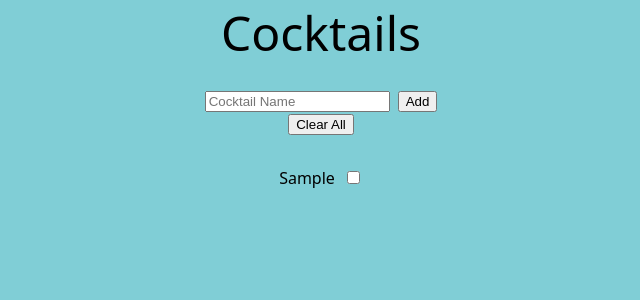
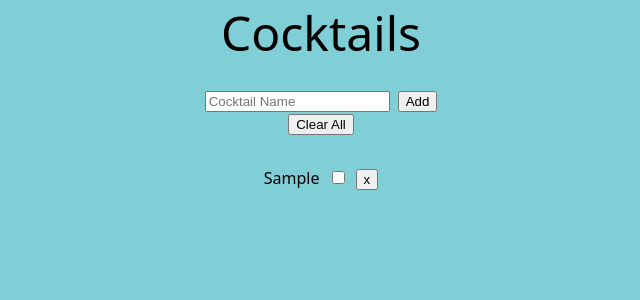
Before and after one commit to cw417/react-practice, a React (Create React App) app in the folder cocktail-app/: page / in a window 1280 px wide. Both pictures are taken after typing "Sample" into the empty fields and a click on the button "Add". Shown: the top 300 px of the page, without its empty margins (319-959 px from the left). Built offline with nearby package versions, Linux system fonts and the light colour scheme.

Commit message:
Add remove button for cocktails

```diff
--- a/cocktail-app/src/App.js
+++ b/cocktail-app/src/App.js
@@ -41,6 +41,11 @@ function App() {
     setCocktails([])
   }
 
+  function removeCocktail(id) {
+    const newCocktails = cocktails.filter(cocktail => cocktail.id !== id)
+    setCocktails(newCocktails)
+  }
+
   function addIngredient(id, name, amount) {
     // used in CocktailInfo component
     const newCocktails = [...cocktails]
@@ -75,6 +80,7 @@ function App() {
           <CocktailList
             cocktails={cocktails}
             addIngredient={addIngredient}
+            removeCocktail={removeCocktail}
           />
           </div>
       </div>
--- a/cocktail-app/src/Cocktail.js
+++ b/cocktail-app/src/Cocktail.js
@@ -2,7 +2,7 @@ import React, { useState } from 'react'
 import CocktailInfo from './CocktailInfo'
 
 
-export default function Cocktail({ cocktail, selectCocktail, addIngredient }) {
+export default function Cocktail({ cocktail, selectCocktail, removeCocktail, addIngredient }) {
 
   const [ display, setDisplay ] = useState('none')
 
@@ -16,6 +16,10 @@ export default function Cocktail({ cocktail, selectCocktail, addIngredient }) {
     }
   }
 
+  function handleRemoveCocktail() {
+    removeCocktail(cocktail.id)
+    console.log(`removing ${cocktail.name}`)
+  }
 
   return (
     <div>
@@ -23,6 +27,9 @@ export default function Cocktail({ cocktail, selectCocktail, addIngredient }) {
         {cocktail.name}
         <span className='pad-left'>
           <input type='checkbox' onClick={handleSelect} />
+        </span>
+        <span className='pad-left'>
+          <button onClick={handleRemoveCocktail}>x</button>
         </span>
         <div style={{display:display}}>
           <CocktailInfo
--- a/cocktail-app/src/CocktailList.js
+++ b/cocktail-app/src/CocktailList.js
@@ -1,7 +1,7 @@
 import React from 'react'
 import Cocktail from './Cocktail'
 
-export default function CocktailList({ cocktails, addIngredient }) {
+export default function CocktailList({ cocktails, removeCocktail, addIngredient }) {
   return (
     cocktails.map(cocktail => {
       return (
@@ -9,6 +9,7 @@ export default function CocktailList({ cocktails, addIngredient }) {
           key={cocktail.id}
           cocktail={cocktail}
           addIngredient={addIngredient}
+          removeCocktail={removeCocktail}
         />
       )
     })
```
Also changed, not shown: cocktail-app/src/App.css (line endings or trailing spaces).
